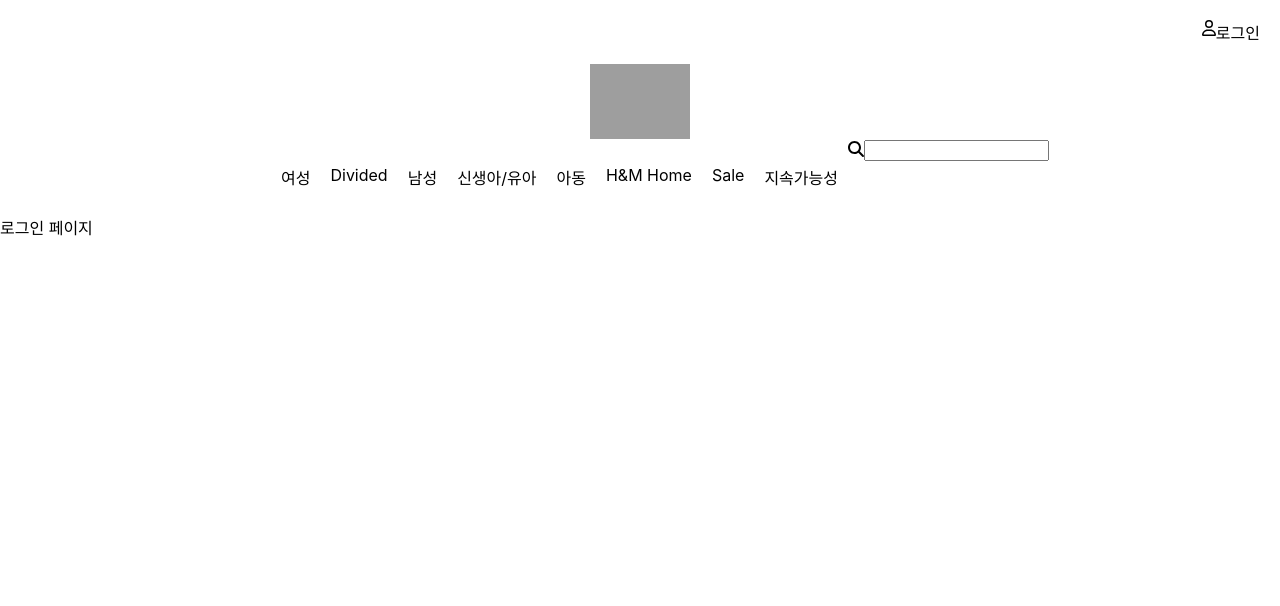
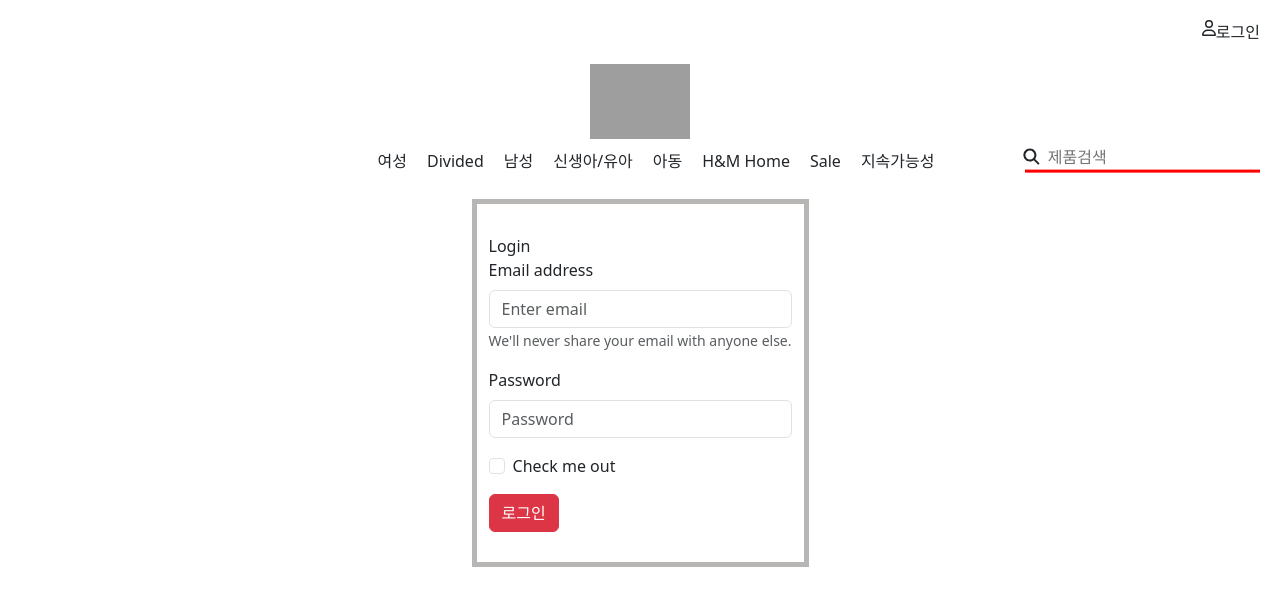
Before and after one commit to kimjaeeungit/hnm-react-project, a React (Create React App) app: page /login in a window 1280 px wide. Shown: the top 606 px of the page. Built offline with nearby package versions, Linux system fonts and the light colour scheme; grey boxes are pictures that could not be loaded.

Commit message:
PrivateRoute

```diff
--- /dev/null
+++ b/db.json
@@ -0,0 +1,130 @@
+{
+  "products": [
+    {
+      "id": 0,
+      "img": "https://noona-hnm.netlify.app/pattern-jacket.jpeg",
+      "title": "벨티드 트윌 코트",
+      "price": 99900,
+      "choice": true,
+      "new": true,
+      "size": ["S", "M", "L"]
+    },
+    {
+      "id": 1,
+      "img": "https://noona-hnm.netlify.app/ankle-jeans.jpeg",
+      "title": "슬림핏 맘 하이웨이스트 앵클 진",
+      "price": 29900,
+      "choice": true,
+      "new": true,
+      "size": ["S", "M", "L"]
+    },
+    {
+      "id": 2,
+      "img": "https://noona-hnm.netlify.app/wide-jeans.jpeg",
+      "title": "와이드 하이웨이스트 진",
+      "price": 39900,
+      "choice": false,
+      "new": true,
+      "size": ["S", "M", "L"]
+    },
+    {
+      "id": 3,
+      "img": "https://noona-hnm.netlify.app/cottom-dress.jpeg",
+      "title": "퍼프 슬리브 드레스",
+      "price": 39900,
+      "choice": false,
+      "new": true,
+      "size": ["S", "M", "L"]
+    },
+    {
+      "id": 4,
+      "img": "https://noona-hnm.netlify.app/shirt-dress.jpeg",
+      "title": "프릴 디테일 드레스",
+      "price": 29900,
+      "choice": true,
+      "new": false,
+      "size": ["S", "M", "L"]
+    },
+    {
+      "id": 5,
+      "img": "https://noona-hnm.netlify.app/flare-dress.jpeg",
+      "title": "시퀸 플레어 드레스",
+      "price": 39900,
+      "choice": false,
+      "new": false,
+      "size": ["S", "M", "L"]
+    },
+    {
+      "id": 6,
+      "img": "https://noona-hnm.netlify.app/single-jacket.jpeg",
+      "title": "더블 브레스티드 재킷",
+      "price": 39900,
+      "choice": true,
+      "new": false,
+      "size": ["S", "M", "L"]
+    },
+    {
+      "id": 7,
+      "img": "https://noona-hnm.netlify.app/oversize-hoodie.jpeg",
+      "title": "오버사이즈 집업 후디",
+      "price": 99900,
+      "choice": false,
+      "new": true,
+      "size": ["S", "M", "L"]
+    },
+    {
+      "id": 8,
+      "img": "https://noona-hnm.netlify.app/track-jacket.jpeg",
+      "title": "아플리케 트랙 재킷",
+      "price": 14900,
+      "choice": true,
+      "new": true,
+      "size": ["S", "M", "L"]
+    },
+    {
+      "id": 9,
+      "img": "https://noona-hnm.netlify.app/design-hoodie.jpeg",
+      "title": "프린트 후디",
+      "price": 19900,
+      "choice": false,
+      "new": true,
+      "size": ["S", "M", "L"]
+    },
+    {
+      "id": 10,
+      "img": "https://noona-hnm.netlify.app/regular-wide-jeans.jpeg",
+      "title": "와이드 트윌 팬츠",
+      "price": 19900,
+      "choice": true,
+      "new": false,
+      "size": ["S", "M", "L"]
+    },
+    {
+      "id": 11,
+      "img": "https://noona-hnm.netlify.app/high-jeans.jpeg",
+      "title": "플레어 로라이즈 진",
+      "price": 29900,
+      "choice": true,
+      "new": true,
+      "size": ["S", "M", "L"]
+    },
+    {
+      "id": 12,
+      "img": "https://noona-hnm.netlify.app/mash-dress.jpeg",
+      "title": "셔링 메쉬 드레스",
+      "price": 14900,
+      "choice": true,
+      "new": true,
+      "size": ["S", "M", "L"]
+    },
+    {
+      "id": 13,
+      "img": "https://noona-hnm.netlify.app/sweat-shirt.jpeg",
+      "title": "스웨트셔츠",
+      "price": 29900,
+      "choice": false,
+      "new": false,
+      "size": ["S", "M", "L"]
+    }
+  ]
+}
--- a/package.json
+++ b/package.json
@@ -11,7 +11,10 @@
     "@testing-library/jest-dom": "^5.17.0",
     "@testing-library/react": "^13.4.0",
     "@testing-library/user-event": "^13.5.0",
+    "bootstrap": "^5.3.3",
+    "json-server": "^1.0.0-beta.2",
     "react": "^18.3.1",
+    "react-bootstrap": "^2.10.4",
     "react-dom": "^18.3.1",
     "react-router-dom": "^6.26.1",
     "react-scripts": "5.0.1",
--- a/src/App.css
+++ b/src/App.css
@@ -2,6 +2,8 @@
   display: flex;
   justify-content: flex-end;
   margin: 20px;
+  /*커서 올리면 커서 모양 바꾸기*/
+  cursor: pointer;
 }
 
 .nav-section {
@@ -11,6 +13,7 @@
 
 .menu-list {
   display: flex;
+  justify-content: center;
   list-style-type: none;
 }
 
@@ -19,6 +22,55 @@
 }
 
 .menu-area {
-  display: flex;
-  justify-content: center;
+  position: relative;
 }
+
+.search-box {
+  border: none;
+  position: absolute;
+  right: 0;
+  top: 50%;
+  transform: translateY(-60%);
+}
+
+.input-icon-box {
+  position: relative;
+}
+
+.icon {
+  transform: translateX(90%);
+}
+.input-box {
+  border: none;
+  border-bottom: 3px solid red;
+  margin-right: 20px;
+}
+
+.choice {
+  font-size: 10px;
+}
+
+.new {
+  font-size: 11px;
+}
+
+.card-img {
+  width: 100px;
+}
+
+.card-wrap:hover {
+  transform: scale(1.1);
+}
+
+.card-wrap {
+  padding-bottom: 23px;
+}
+
+.card-font {
+  font-size: 13.5px;
+}
+
+.login-border {
+  border: 5px solid rgb(184, 181, 181);
+  padding: 30px;
+}
--- a/src/App.js
+++ b/src/App.js
@@ -1,29 +1,42 @@
-import logo from './logo.svg';
 import './App.css';
+import 'bootstrap/dist/css/bootstrap.min.css';
 import { Routes, Route } from 'react-router-dom';
 import ProductAll from './page/ProductAll';
 import Login from './page/Login';
-import ProductDetail from './page/ProductDetail';
 import Navbar from './component/Navbar';
+import { useState, useEffect } from 'react';
+import PrivateRoute from './routes/PrivateRoute';
 
-// 1.전체상품페이지, 로그인페이지, 상품상세페이지
-// 1-1.
-// 2.전체상품페이지에서 전체 상품을 볼 수 있다.
-// 3.로그인 버튼을 누르면 로그인 페이지가 나온다.
-// 3.상품디테일을 눌렀으나, 로그인이 안됬을경우 로그인페이지가 먼저 나온다.
+// 1.전체상품페이지, 로그인페이지, 상품상세페이지 o
+// 1-1.네비게이션 바 만들기 o
+// 2.전체상품페이지에서 전체 상품을 볼 수 있다. o
+// 3.로그인 버튼을 누르면 로그인 페이지가 나온다. o
+// 3.상품디테일을 눌렀으나, 로그인이 안됬을경우 로그인페이지가 먼저 나온다. o
 // 4.로그인이 되어있을 경우에는 상품디테일 페이지를 볼 수 있다.
 // 5.로그아웃 버튼을 클릭하면 로그아웃이 된다.
 // 5.로그아웃이 되면 상품 디테일페이지를 볼수 업다, 다시 로그인 페이지가 보인다.
 // 6.로그인을 하면 로그아웃이 보이고 로그아웃을 하면 로그인이 보인다.
 // 7.상품을 검색할 수 있다.
 function App() {
+  // 로그인 버튼을 클릭하면 authenticate의 값이 true로 바껴야한다.
+  const [authenticate, setAuthenticate] = useState(false); // true=로그인, false=로그아웃
+
+  useEffect(() => {
+    console.log('authenticate', authenticate);
+  }, [authenticate]);
   return (
     <div>
       <Navbar />
       <Routes>
         <Route path="/" element={<ProductAll />} />
-        <Route path="/login" element={<Login />} />
-        <Route path="/product/:id" element={<ProductDetail />} />
+        <Route
+          path="/login"
+          element={<Login setAuthenticate={setAuthenticate} />}
+        />
+        <Route
+          path="/product/:id"
+          element={<PrivateRoute authenticate={authenticate} />}
+        />
       </Routes>
     </div>
   );
--- a/src/component/Navbar.js
+++ b/src/component/Navbar.js
@@ -2,8 +2,16 @@ import React from 'react';
 import { FontAwesomeIcon } from '@fortawesome/react-fontawesome';
 import { faUser } from '@fortawesome/free-regular-svg-icons';
 import { faSearch } from '@fortawesome/free-solid-svg-icons';
+import { useNavigate } from 'react-router-dom';
 
 const Navbar = () => {
+  //페이지 이동하는 방법
+  //1.Link : 바로 눌러서 가면 될떄
+  //2.useNavigate : 함수안에서 써야할떄
+  const navigate = useNavigate();
+  const goToLogin = () => {
+    navigate('/login');
+  };
   const menuList = [
     '여성',
     'Divided',
@@ -17,7 +25,7 @@ const Navbar = () => {
   return (
     <div>
       <div>
-        <div className="login-button">
+        <div onClick={goToLogin} className="login-button">
           <FontAwesomeIcon icon={faUser} />
           <div>로그인</div>
         </div>
@@ -35,9 +43,15 @@ const Navbar = () => {
             <li>{menu}</li>
           ))}
         </ul>
-        <div>
-          <FontAwesomeIcon icon={faSearch} />
-          <input type="text" />
+        <div className="search-box">
+          <div className="input-icon-box">
+            <FontAwesomeIcon className="icon" icon={faSearch} />
+            <input
+              className="input-box"
+              placeholder="     제품검색"
+              type="text"
+            />
+          </div>
         </div>
       </div>
     </div>
--- /dev/null
+++ b/src/component/ProductCard.js
@@ -0,0 +1,23 @@
+import React from 'react';
+import { useNavigate } from 'react-router-dom';
+
+const ProductCard = ({ item }) => {
+  const navigate = useNavigate();
+  const showDetail = () => {
+    navigate(`/product/${item?.id}`);
+    console.log('item', item);
+  };
+  return (
+    <div className="card-wrap" onClick={showDetail}>
+      <img className="card-img" src={item?.img} />
+      <div className="choice">
+        {item?.choice == true ? 'Conscious choice' : ''}
+      </div>
+      <div className="card-font">{item?.title}</div>
+      <div className="card-font">{item?.price}</div>
+      <div className="new">{item?.new == true ? '신제품' : ''}</div>
+    </div>
+  );
+};
+
+export default ProductCard;
--- a/src/page/Login.js
+++ b/src/page/Login.js
@@ -1,7 +1,47 @@
 import React from 'react';
+import { Container, Form, Button, Row, Col } from 'react-bootstrap';
+import { useNavigate } from 'react-router-dom';
 
-const Login = () => {
-  return <div>로그인 페이지</div>;
+const Login = ({ setAuthenticate }) => {
+  const navigate = useNavigate();
+  const loginUser = (event) => {
+    //The preventDefault() method cancels the event if it is cancelable.
+    event.preventDefault();
+    setAuthenticate(true);
+    navigate('/');
+  };
+
+  return (
+    <Container>
+      <Row>
+        <Col></Col>
+        <Col className="login-border" md="auto">
+          <div>Login</div>
+          <Form onSubmit={(event) => loginUser(event)}>
+            <Form.Group className="mb-3" controlId="formBasicEmail">
+              <Form.Label>Email address</Form.Label>
+              <Form.Control type="email" placeholder="Enter email" />
+              <Form.Text className="text-muted">
+                We'll never share your email with anyone else.
+              </Form.Text>
+            </Form.Group>
+
+            <Form.Group className="mb-3" controlId="formBasicPassword">
+              <Form.Label>Password</Form.Label>
+              <Form.Control type="password" placeholder="Password" />
+            </Form.Group>
+            <Form.Group className="mb-3" controlId="formBasicCheckbox">
+              <Form.Check type="checkbox" label="Check me out" />
+            </Form.Group>
+            <Button variant="danger" type="submit">
+              로그인
+            </Button>
+          </Form>
+        </Col>
+        <Col></Col>
+      </Row>
+    </Container>
+  );
 };
 
 export default Login;
--- a/src/page/ProductAll.js
+++ b/src/page/ProductAll.js
@@ -1,7 +1,32 @@
-import React from 'react';
+import React, { useEffect, useState } from 'react';
+import ProductCard from '../component/ProductCard';
+import { Container, Row, Col } from 'react-bootstrap';
 
-const ProductAll = () => {
-  return <div></div>;
+const ProductAll = ({ authenticate }) => {
+  const [productList, setProductList] = useState([]);
+  const getProducts = async () => {
+    let url = 'http://localhost:5000/products';
+    let response = await fetch(url);
+    let data = await response.json();
+    setProductList(data);
+  };
+
+  useEffect(() => {
+    getProducts();
+  }, []);
+  return (
+    <div>
+      <Container>
+        <Row>
+          {productList.map((menu) => (
+            <Col lg={3}>
+              <ProductCard item={menu} authenticate={authenticate} />
+            </Col>
+          ))}
+        </Row>
+      </Container>
+    </div>
+  );
 };
 
 export default ProductAll;
--- a/src/page/ProductDetail.js
+++ b/src/page/ProductDetail.js
@@ -1,7 +1,37 @@
 import React from 'react';
+import { useParams } from 'react-router-dom';
+import { useState, useEffect } from 'react';
+import { Container, Row, Col, Form, Button } from 'react-bootstrap';
 
 const ProductDetail = () => {
-  return <div>상품 디테일 페이지</div>;
+  let { id } = useParams();
+  const [product, setProduct] = useState();
+  const getProductDetail = async () => {
+    let url = `http://localhost:5000/products/${id}`;
+    let response = await fetch(url);
+    let data = await response.json();
+    setProduct(data);
+  };
+
+  useEffect(() => {
+    getProductDetail();
+  }, []);
+  return (
+    <div>
+      <Container>
+        <Row>
+          <Col>
+            <img src={product?.img} />
+          </Col>
+          <Col>
+            <div>{product?.title}</div>
+            <div>{product?.price}</div>
+            <div>{product?.choice == true ? 'Conscious Choice' : ''}</div>
+          </Col>
+        </Row>
+      </Container>
+    </div>
+  );
 };
 
 export default ProductDetail;
--- /dev/null
+++ b/src/routes/PrivateRoute.js
@@ -0,0 +1,9 @@
+import React from 'react';
+import { Navigate } from 'react-router-dom';
+import ProductDetail from '../page/ProductDetail';
+
+const PrivateRoute = ({ authenticate }) => {
+  return authenticate == true ? <ProductDetail /> : <Navigate to="/login" />;
+};
+
+export default PrivateRoute;
```
Also changed, not shown: 1 other file (tests, documents, lock files or other folders).
